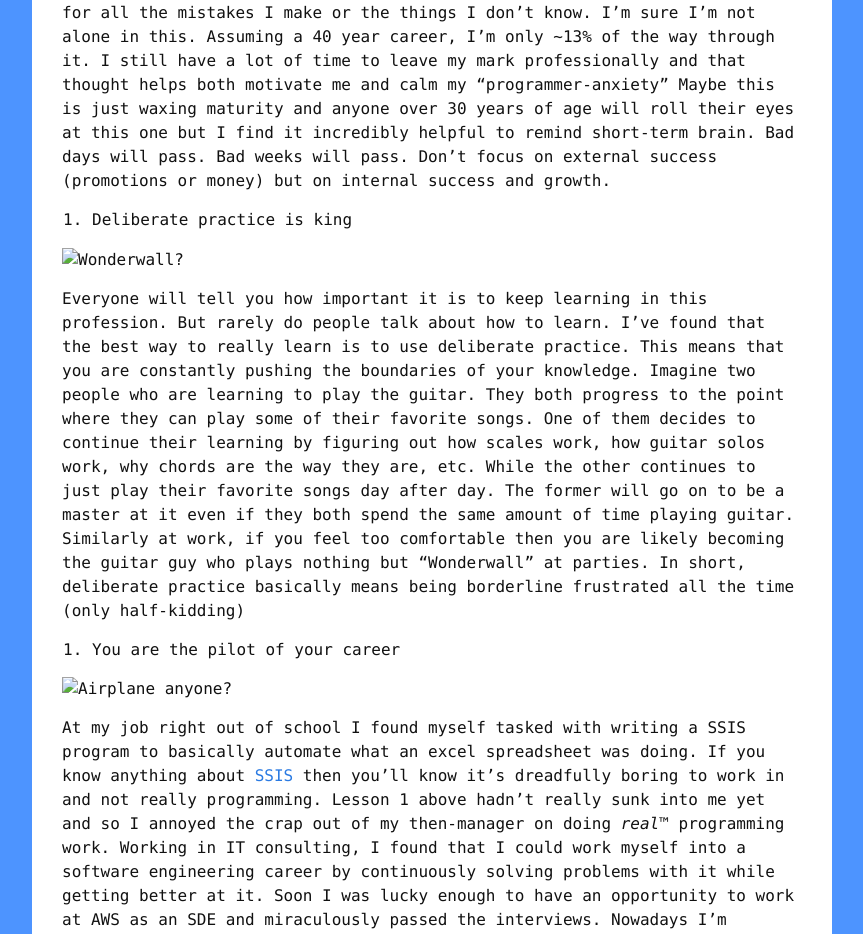
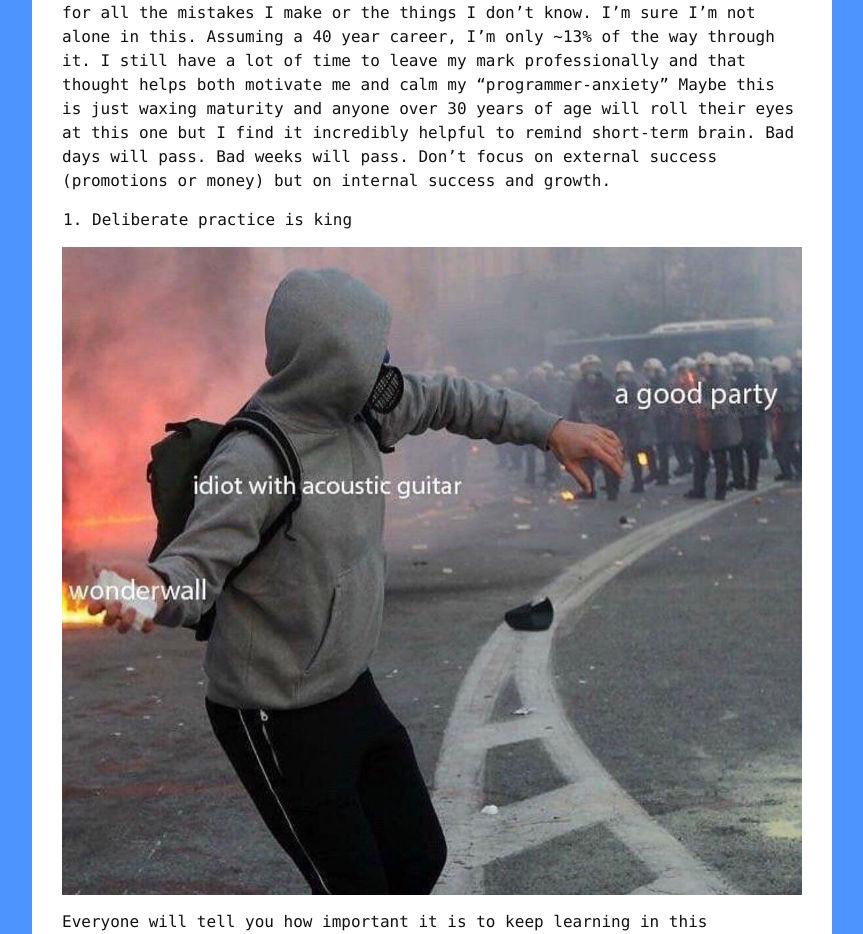
Before and after one commit to spence95/spence95.github.io, a Jekyll site: the page built from _posts/2021-10-09-reflecting-on-five-plus-years.markdown, in a window 1280 px wide. Shown: the part 1455-2389 px from the top of the page, without its empty margins (208-1071 px from the left). Built offline with Jekyll 4.4.1, drawn with Linux system fonts in a browser that asks for light colours.

Commit message:
Fixing the rest of images

```diff
--- a/_posts/2021-10-09-reflecting-on-five-plus-years.markdown
+++ b/_posts/2021-10-09-reflecting-on-five-plus-years.markdown
@@ -32,25 +32,25 @@
 
 2. Deliberate practice is king
 
-![Wonderwall?](/_assets/2021-10-09/lnsvz6ghgd031.jpeg)
+![Wonderwall?](/assets/2021-10-09/lnsvz6ghgd031.jpeg)
 
 Everyone will tell you how important it is to keep learning in this profession. But rarely do people talk about how to learn. I've found that the best way to really learn is to use deliberate practice. This means that you are constantly pushing the boundaries of your knowledge. Imagine two people who are learning to play the guitar. They both progress to the point where they can play some of their favorite songs. One of them decides to continue their learning by figuring out how scales work, how guitar solos work, why chords are the way they are, etc. While the other continues to just play their favorite songs day after day. The former will go on to be a master at it even if they both spend the same amount of time playing guitar. Similarly at work, if you feel too comfortable then you are likely becoming the guitar guy who plays nothing but "Wonderwall" at parties. In short, deliberate practice basically means being borderline frustrated all the time (only half-kidding)
 
 
 3. You are the pilot of your career
 
-![Airplane anyone?](/_assets/2021-10-09/airplane-850x600.jpeg)
+![Airplane anyone?](/assets/2021-10-09/airplane-850x600.jpeg)
 
 At my job right out of school I found myself tasked with writing a SSIS program to basically automate what an excel spreadsheet was doing. If you know anything about <a href="https://docs.microsoft.com/en-us/sql/integration-services/sql-server-integration-services?view=sql-server-ver15">SSIS</a> then you'll know it's dreadfully boring to work in and not really programming. Lesson 1 above hadn't really sunk into me yet and so I annoyed the crap out of my then-manager on doing <i>real</i>™ programming work. Working in IT consulting, I found that I could work myself into a software engineering career by continuously solving problems with it while getting better at it. Soon I was lucky enough to have an opportunity to work at AWS as an SDE and miraculously passed the interviews. Nowadays I'm definitely doing <i>real</i>™ programming work. This applies to everyone, you can alter the course of your career little by little over time through the reinforcment of your abilities. Seek after getting the abilities you need for the career you want by doing whatever you can in your current role. Obviously this won't apply to everyone or every situation but I think the general principle still works.
 
 4. Being deliberate is better than being fast
 
-![MEME](/_assets/2021-10-09/5pvfrg.jpeg)
+![MEME](/assets/2021-10-09/5pvfrg.jpeg)
 
 Making informed decisions carefully working towards a goal feels a lot different from just trying to get something done as fast as possible. Businesses typically put pressure on timelines for projects to the point where it feels like the only goal you have is to get something delivered before time runs out. It's taken some time to figure out how to divorce myself from that pressure in order to build something the right way. It's tricky because timelines exist for a reason and you don't want to spin your wheels "gold-plating" something. So how do you know when enough is enough or when not enough is not enough? Well, it's a work in progress and more of an art than a science ;) A rule of thumb I try to stick to is to make sure the code will be stable enough will scale well enough, and is maintainable (readable and has good logging, oh and also no swallowing errors!) Sacrificing too much on any of those things will only waste your time later.
 
 5. Writing maintainable code takes very little more effort and saves tons of time
 
-![Will a gif work?](/_assets/2021-10-09/1FcKXFz.gif)
+![Will a gif work?](/assets/2021-10-09/1FcKXFz.gif)
 
 As noted above, ultimately everything you build is for humans. Humans will use your software, humans will read your code, and humans may one day curse your name as they try dig through your code to fix a pesky bug. I've found that making the habits of writing maintainable code makes it so it takes just a tiny bit more effort then code-slinging it while saving much time later. Habits like reflecting for two minutes after finishing code on how to make it more readable, actually writing documentation like javadocs or pydocs or even just a one-page long README, building in robust logging, and using try/catches with custom errors where it makes sense. Getting yourself to the point where this becomes automatic takes some time but saves you (and others) a lot of heartburn later when things inevitable break as they always do.
```
